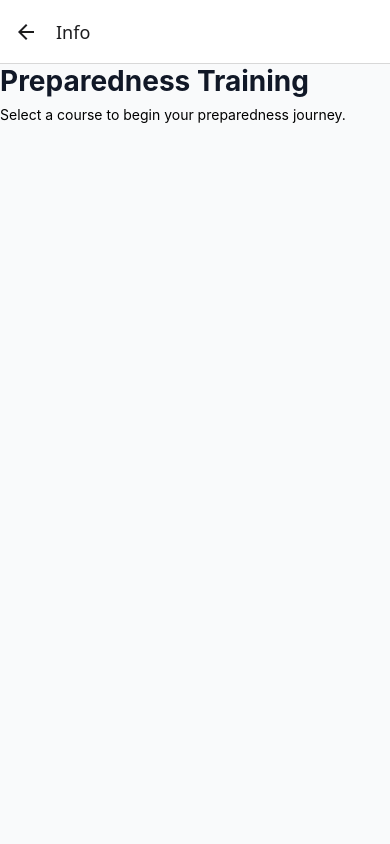
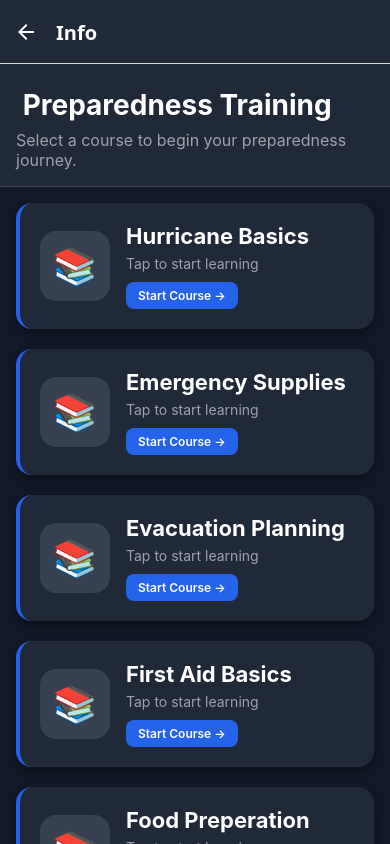
Before and after one commit to ShelterAppCSC4330/final-project-CSC4330, a React Native app in the folder myApp/: screen /Info in a window 390 px wide. Built offline with nearby package versions, Linux system fonts and the light colour scheme.

Commit message:
Created the Course button framework and adjusted courses page styling

```diff
--- a/myApp/App.js
+++ b/myApp/App.js
@@ -56,14 +56,20 @@ const Stack = createNativeStackNavigator();
 export default function App() {
   return (
     <NavigationContainer>
-      <Stack.Navigator>
+    <Stack.Navigator
+  screenOptions={{
+    headerStyle: {
+      backgroundColor: '#1f2937',
+    },
+    headerTintColor: '#ffffff',
+    headerTitleStyle: {
+      fontWeight: 'bold',
+      fontSize: 20,
+    },
+  }}
+>
   <Stack.Screen name="Home" component={HomeScreen} options={({ navigation }) => ({
     title: 'Home',
-            headerRight: () => (
-              <TouchableOpacity onPress={() => navigation.navigate('Account')} style={{ paddingHorizontal: 8 }}>
-                <Ionicons name="person-circle-outline" size={30} />
-              </TouchableOpacity>
-            ),
     headerRight: () => <DropdownMenu navigation={navigation} />,
   })}
   />
@@ -79,7 +85,7 @@ export default function App() {
 const styles = StyleSheet.create({
   container: {
     flex: 1,
-    backgroundColor: "#eef6ff",
+    backgroundColor: "#1f2937",
   },
   top: {
     flex: 1,
--- /dev/null
+++ b/myApp/components/CourseButton.js
@@ -0,0 +1,78 @@
+import React from 'react';
+import { View, Text, StyleSheet, TouchableOpacity } from 'react-native';
+
+function CourseButton({ title }) {
+  return (
+    <TouchableOpacity style={styles.card} activeOpacity={0.8}>
+      <View style={styles.iconContainer}>
+        <Text style={styles.icon}>📚</Text>
+      </View>
+      <View style={styles.content}>
+        <Text style={styles.cardTitle}>{title}</Text>
+        <Text style={styles.description}>Tap to start learning</Text>
+        <View style={styles.badge}>
+          <Text style={styles.badgeText}>Start Course →</Text>
+        </View>
+      </View>
+    </TouchableOpacity>
+  );
+}
+
+const styles = StyleSheet.create({
+  card: {
+    backgroundColor: '#1f2937',  // Dark grey
+    borderRadius: 16,
+    padding: 20,
+    marginBottom: 20,
+    flexDirection: 'row',
+    alignItems: 'center',
+    shadowColor: '#000',
+    shadowOffset: { width: 0, height: 4 },
+    shadowOpacity: 0.3,
+    shadowRadius: 8,
+    elevation: 6,
+    minHeight: 120,  // Larger button
+    borderLeftWidth: 4,
+    borderLeftColor: '#2563eb',  // Blue accent
+  },
+  iconContainer: {
+    width: 70,
+    height: 70,
+    backgroundColor: '#374151',  // Medium grey
+    borderRadius: 16,
+    justifyContent: 'center',
+    alignItems: 'center',
+    marginRight: 16,
+  },
+  icon: {
+    fontSize: 36,
+  },
+  content: {
+    flex: 1,
+  },
+  cardTitle: {
+    fontSize: 22,
+    fontWeight: 'bold',
+    color: '#ffffff',  // White text
+    marginBottom: 6,
+  },
+  description: {
+    fontSize: 14,
+    color: '#9ca3af',  // Light grey
+    marginBottom: 10,
+  },
+  badge: {
+    backgroundColor: '#2563eb',  // Blue
+    paddingHorizontal: 12,
+    paddingVertical: 6,
+    borderRadius: 8,
+    alignSelf: 'flex-start',
+  },
+  badgeText: {
+    color: '#ffffff',
+    fontSize: 12,
+    fontWeight: '600',
+  },
+});
+
+export default CourseButton;
--- a/myApp/components/DropdownMenu.js
+++ b/myApp/components/DropdownMenu.js
@@ -39,7 +39,7 @@ export default function DropdownMenu({ navigation }) {
 
             <TouchableOpacity style={styles.item} onPress={() => go('Info')}>
               <Ionicons name="information-circle-outline" size={25} style={styles.itemIcon} />
-              <Text style={styles.itemText}>Info</Text>
+              <Text style={styles.itemText}>Courses</Text>
             </TouchableOpacity>
           </View>
         </View>
--- a/myApp/screens/InfoScreen.js
+++ b/myApp/screens/InfoScreen.js
@@ -1,35 +1,52 @@
 import React from 'react';
-import { View, Text, StyleSheet } from 'react-native';
+import { View, Text, StyleSheet,ScrollView,TouchableOpacity } from 'react-native';
+import CourseButton from '../components/CourseButton';
+
+
 export default function InfoScreen() {
   return (
-<View style={styles.container}>
-<Text style={styles.title}>Preparedness Training</Text>
+    <ScrollView style={styles.container}>
+      <View style={styles.header}>
+        <Text style={styles.title}> Preparedness Training</Text>
         <Text style={styles.text}>
           Select a course to begin your preparedness journey.
         </Text>
       </View>
+
+      <View style={styles.coursesContainer}>
+        <CourseButton title="Hurricane Basics" />
+        <CourseButton title="Emergency Supplies" />
+        <CourseButton title="Evacuation Planning" />
+        <CourseButton title ="First Aid Basics"/>
+        <CourseButton title ="Food Preperation"/>
+      </View>
+    </ScrollView>
   );
 }
+
 const styles = StyleSheet.create({
   container: {
     flex: 1,
-backgroundColor: '#f9fafb',
+    backgroundColor: '#111827',
   },
   header: {
-   paddding: 16,
+    padding: 16,
     paddingTop: 24,
-   backgroundColor: '#1e40af',
+    backgroundColor: '#1f2937',
     borderBottomWidth: 1,
-   borderBottomColor: '#d1d5db'
+    borderBottomColor: '#374151',
   },
   title: {
     fontSize: 28,
     fontWeight: 'bold',
-  color: '#111827',
+    color: '#ffffff',
     marginBottom: 8,
   },
-subtitle: {
+  text: {
     fontSize: 16,
-  color: '#374151'
+    color: '#9ca3af',
+  },
+  coursesContainer: {
+    padding: 16,
   },
 });
```
Lines whose indentation alone changed are shown as unchanged.
